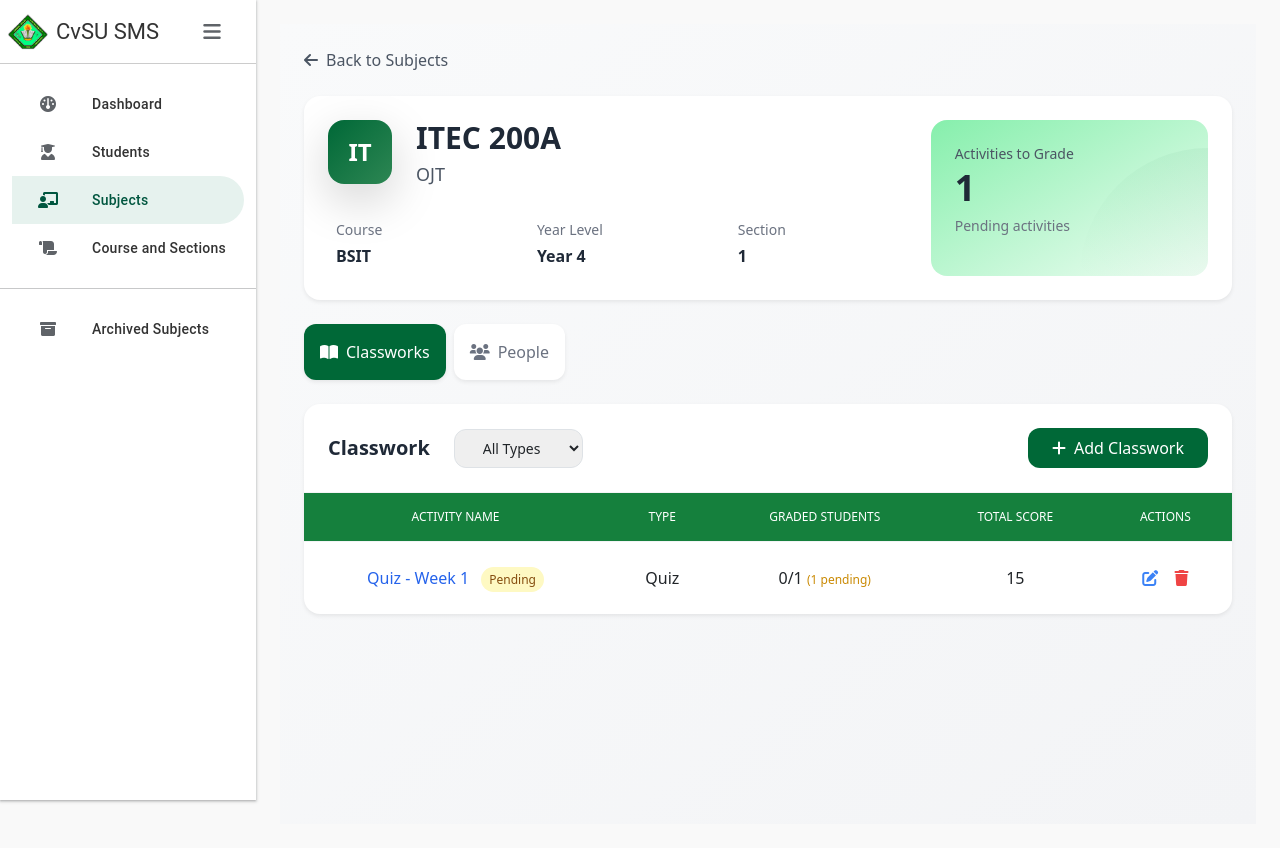
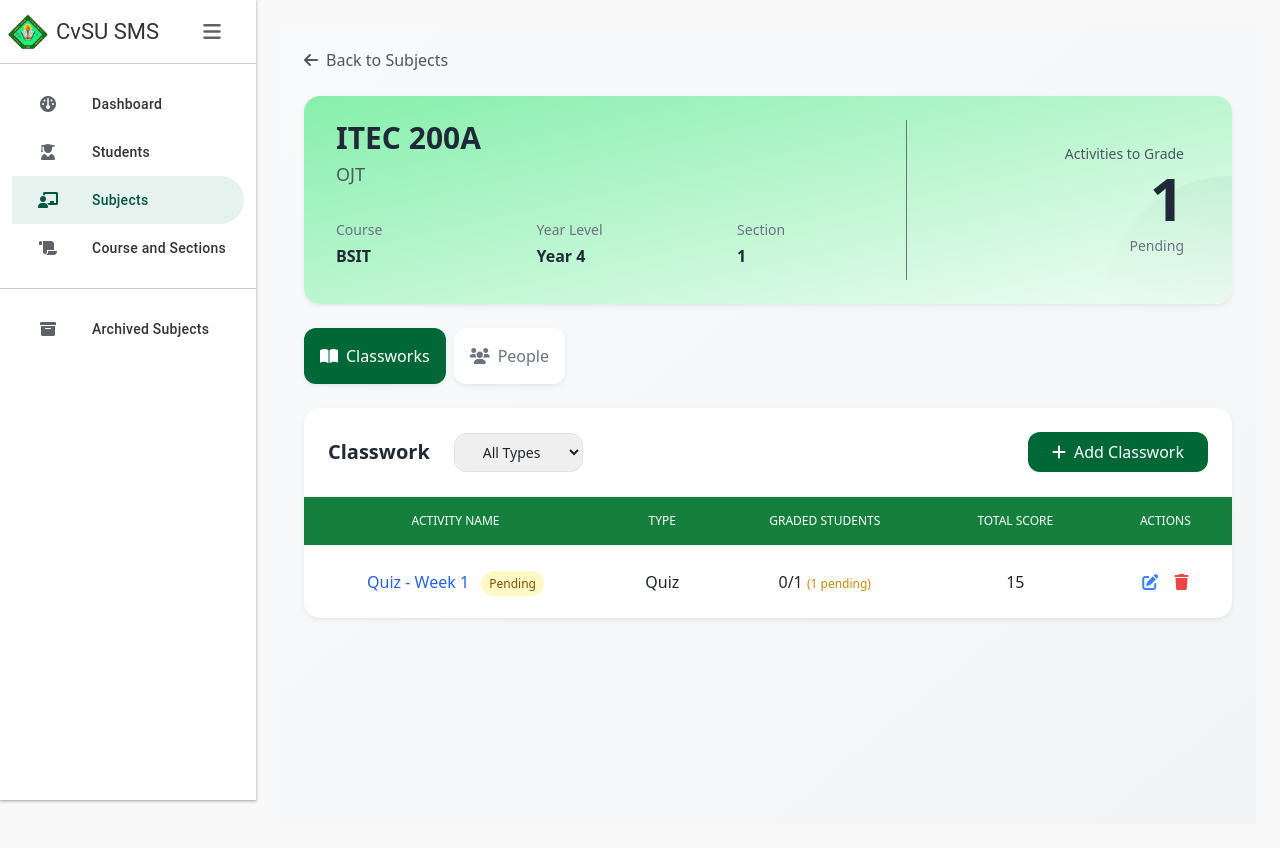
Before and after one commit to yowrexd/Student-Management-System, a Django app: a page that uses SMSapp/templates/subjectinfo.html in a window 1280 px wide. Run offline with Django 5.2, Linux system fonts and the light colour scheme; data comes from the database, SQL or seed files in the repository; data that the repository does not hold is empty; some libraries are stand-ins or nearby versions.

Commit message:
subject css

```diff
--- a/SMSapp/templates/subjectinfo.html
+++ b/SMSapp/templates/subjectinfo.html
@@ -14,14 +14,11 @@
 
     <!-- Subject Header Card -->
     <div class="bg-white rounded-2xl shadow-sm overflow-hidden mb-6">
-        <div class="relative p-6">
+        <div class="relative p-6 bg-gradient-to-br from-green-300 to-green-50 ">
             <div class="grid grid-cols-3 gap-6">
                 <!-- Subject Info -->
-                <div class="col-span-2 relative z-10">
-                    <div class="flex items-start gap-4">
-                        <div class="w-16 h-16 rounded-2xl bg-gradient-to-br from-[#006837] to-[#2d8653] flex items-center justify-center text-white text-2xl font-bold shadow-lg">
-                            {{ subject.subject_code|slice:":2" }}
-                        </div>
+                <div class="col-span-2 relative z-10 border-r border-gray-500">
+                    <div class="flex items-start gap-4 pl-2">
                         <div>
                             <h1 class="text-3xl font-bold text-gray-800">{{ subject.subject_code }}</h1>
                             <p class="text-gray-600 mt-1 text-lg">{{ subject.subject_title }}</p>
@@ -29,7 +26,7 @@
                     </div>
 
                     <!-- Subject Details Grid -->
-                    <div class="grid grid-cols-3 gap-4 mt-4">
+                    <div class="grid grid-cols-3 gap-4 mt-4 text0">
                         <div class="p-2">
                             <p class="text-sm text-gray-500 mb-1">Course</p>
                             <p class="font-semibold text-gray-800">{{ subject.course.course_abv }}</p>
@@ -46,17 +43,17 @@
                 </div>
 
                 <!-- Stats Card -->
-                <div class="bg-gradient-to-br from-green-300 to-green-50 rounded-2xl p-6 relative overflow-hidden">
+                <div class="p-6 relative overflow-hidden text-right">
                     <div class="relative z-10">
                         <p class="text-sm font-medium text-gray-600 mb-1">Activities to Grade</p>
-                        <h3 class="text-4xl font-bold text-gray-800">
+                        <h3 class="text-6xl font-bold text-gray-800">
                             {{ pending_activities|default:"0" }}
                         </h3>
-                        <p class="text-sm text-gray-500 mt-2">Pending activities</p>
+                        <p class="text-sm text-gray-500 mt-2">Pending</p>
                     </div>
-                    <div class="absolute bottom-0 right-0 w-32 h-32 bg-gradient-to-bl from-[#006837]/5 to-transparent rounded-tl-full"></div>
                 </div>
             </div>
+            <div class="absolute bottom-0 right-0 w-32 h-32 bg-gradient-to-bl from-[#006837]/5 to-transparent rounded-tl-full"></div>
         </div>
     </div>
 
```
